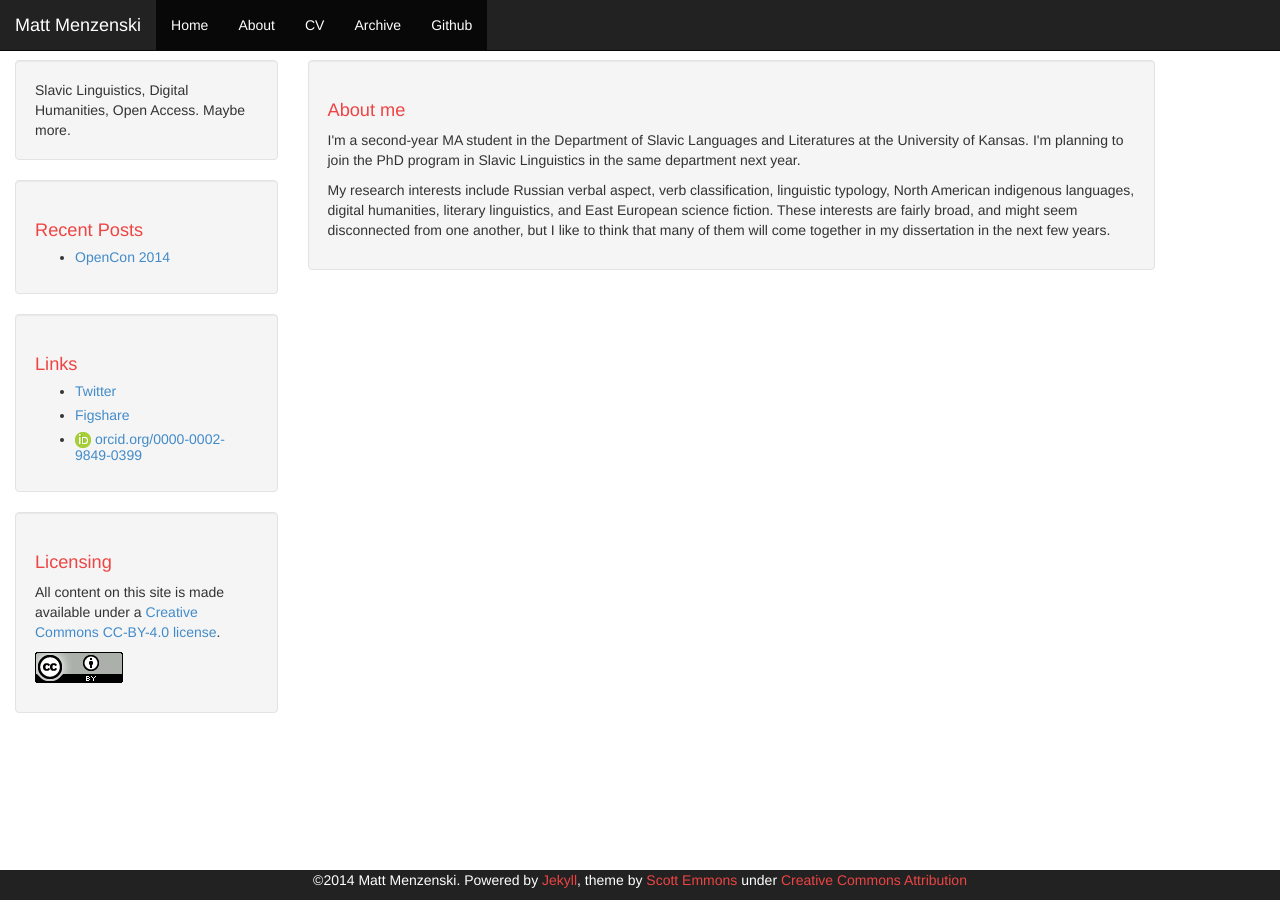
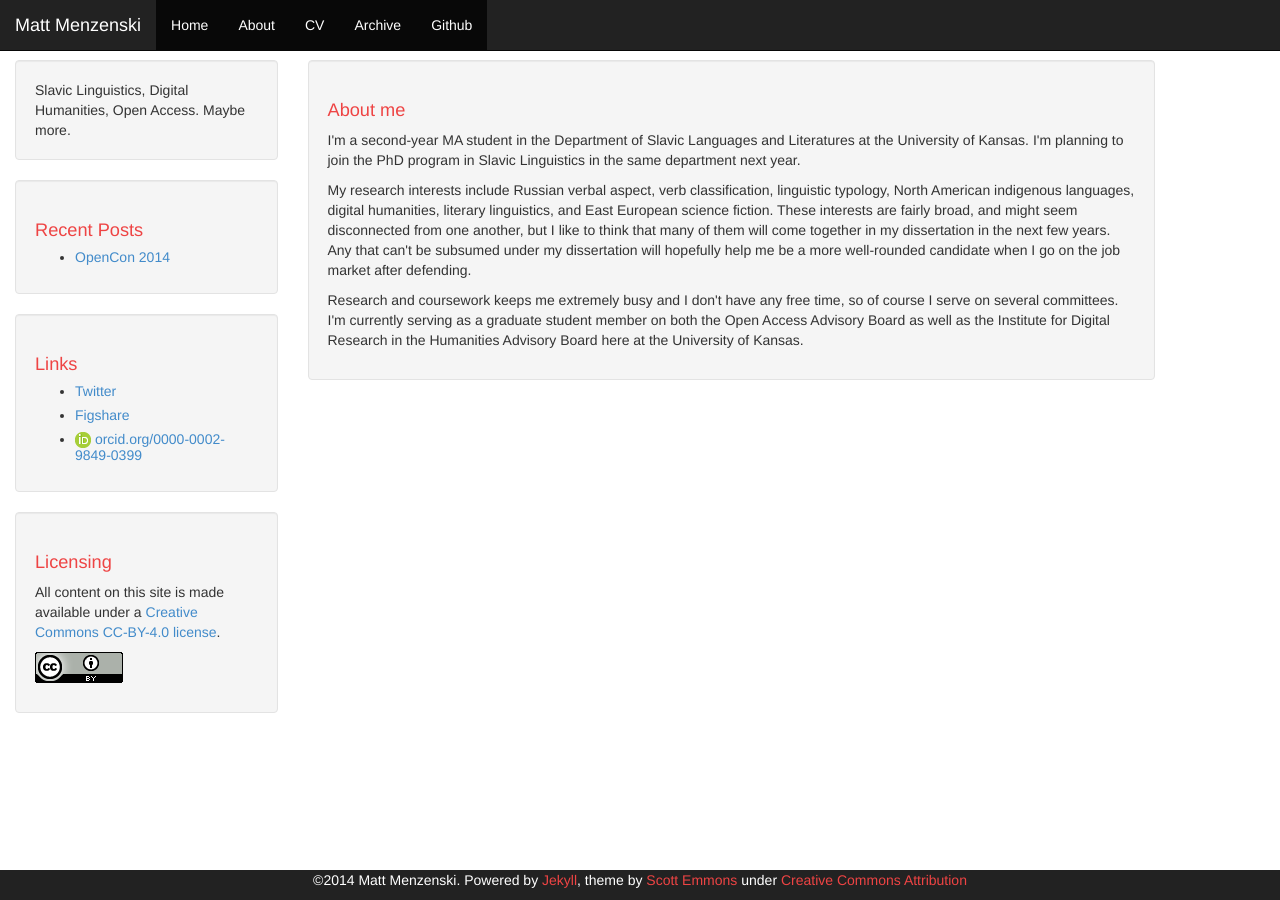
Before and after one commit to menzenski/menzenski.github.io, a Jekyll site: the page built from about.html, in a window 1280 px wide. Built offline with Jekyll 4.4.1, drawn with Linux system fonts in a browser that asks for light colours; Markdown is read by kramdown in place of the engine named in the settings; comment, search, counter and statistics services are not loaded.

Commit message:
updated about me section

```diff
--- a/about.html
+++ b/about.html
@@ -13,5 +13,14 @@ layout: default
     languages, digital humanities, literary linguistics, and East European
     science fiction. These interests are fairly broad, and might seem
     disconnected from one another, but I like to think that many of
-    them will come together in my dissertation in the next few years.</p>
+    them will come together in my dissertation in the next few
+    years. Any that can't be subsumed under my dissertation will
+    hopefully help me be a more well-rounded candidate when I go on
+    the job market after defending.</p>
+    <p>Research and coursework keeps me extremely busy and I don't
+    have any free time, so of course I serve on several
+    committees. I'm currently serving as a graduate student member on
+    both the Open Access Advisory Board as well as the Institute for
+    Digital Research in the Humanities Advisory Board here at the
+    University of Kansas.</p>
 </div>
```
